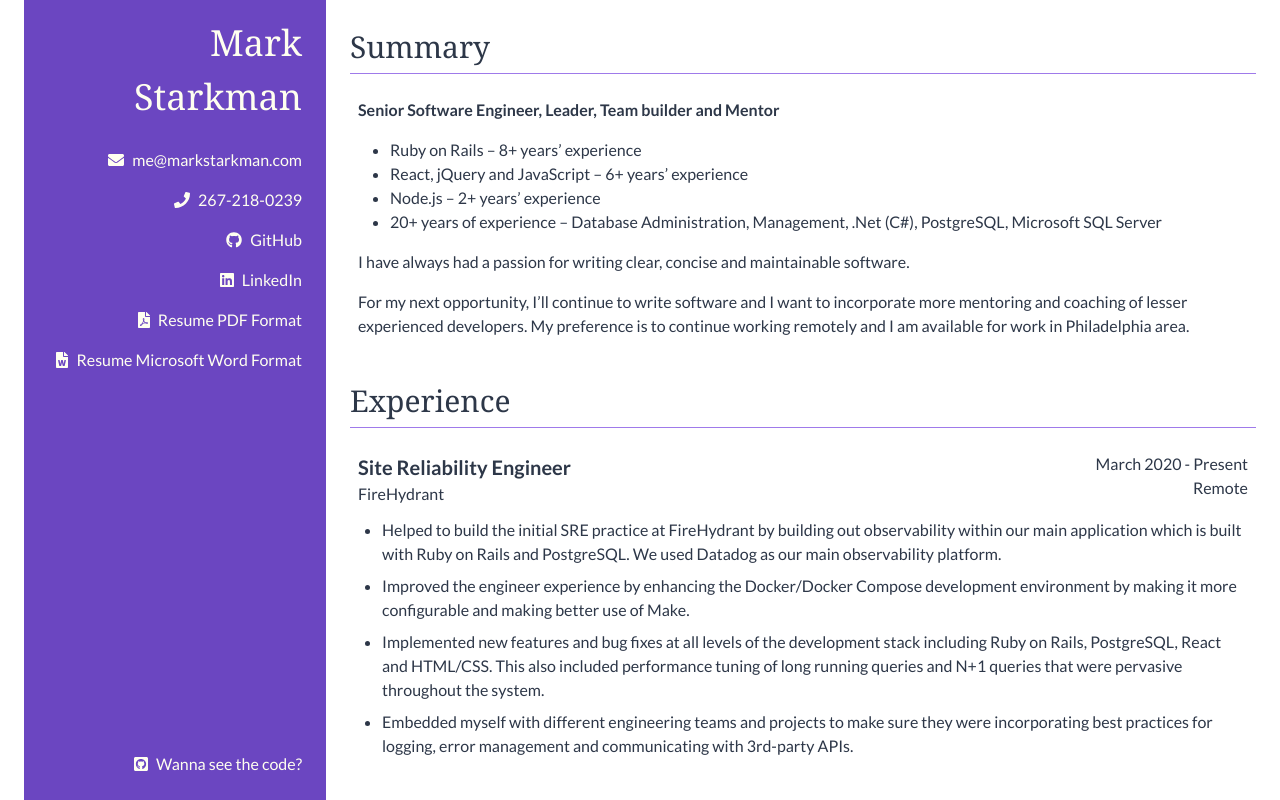
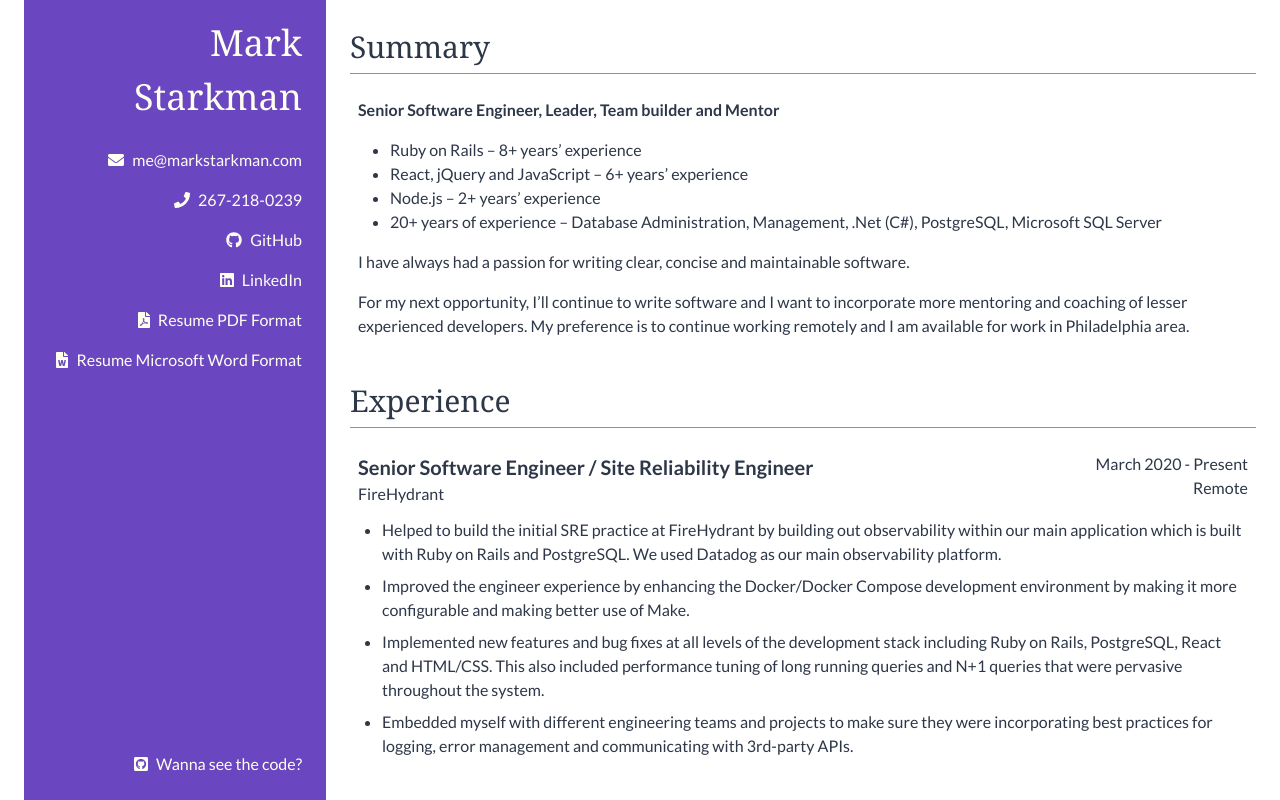
Before and after one commit to mstarkman/resume-part-deux, a Next.js app: page / in a window 1280 px wide. Shown: the top 800 px of the page. Built offline with nearby package versions, Linux system fonts and the light colour scheme.

Commit message:
Fix FireHydrant Title

```diff
--- a/data/experiences.ts
+++ b/data/experiences.ts
@@ -1,6 +1,6 @@
 const experiences = [
   {
-    title: "Site Reliability Engineer",
+    title: "Senior Software Engineer / Site Reliability Engineer",
     dates: "March 2020 - Present",
     place: "FireHydrant",
     location: "Remote",
```
